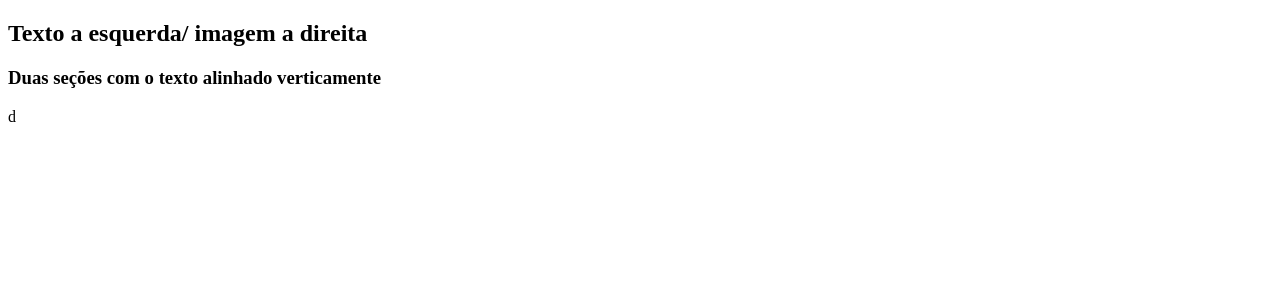
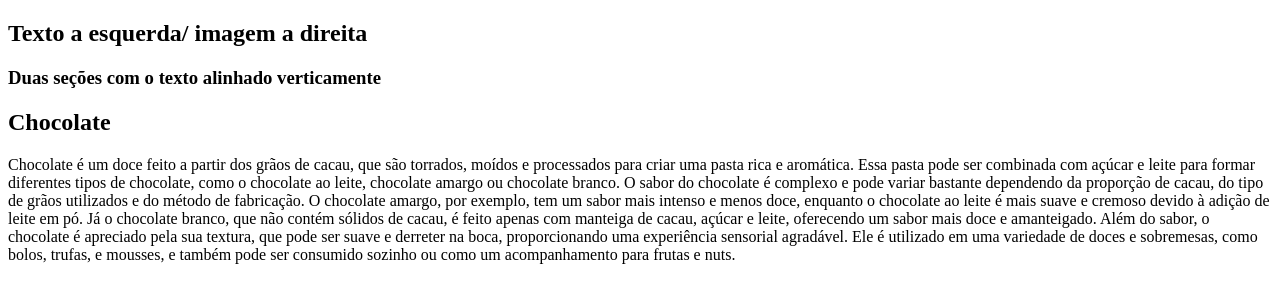
Before and after one commit to SaraVenancioOliveira/Imagem_texto, a plain HTML site: page index.html in a window 1280 px wide. Drawn offline with Linux system fonts and the light colour scheme.

Commit message:
bvnbnvbv

```diff
--- a/index.html
+++ b/index.html
@@ -12,7 +12,20 @@
         <h3>Duas seções com o texto alinhado verticamente</h3>
     </section>
     </section class="seçao">
-    <div></div>
-    <div></div>d
+    <div>
+  <h2> Chocolate</h2>
+  <p>Chocolate é um doce feito a partir dos grãos de cacau, que são torrados, moídos e processados para criar uma pasta rica e aromática. Essa pasta pode ser combinada com açúcar e leite para formar diferentes tipos de chocolate, como o chocolate ao leite, chocolate amargo ou chocolate branco.
+
+    O sabor do chocolate é complexo e pode variar bastante dependendo da proporção de cacau, do tipo de grãos utilizados e do método de fabricação. O chocolate amargo, por exemplo, tem um sabor mais intenso e menos doce, enquanto o chocolate ao leite é mais suave e cremoso devido à adição de leite em pó. Já o chocolate branco, que não contém sólidos de cacau, é feito apenas com manteiga de cacau, açúcar e leite, oferecendo um sabor mais doce e amanteigado.
+
+    Além do sabor, o chocolate é apreciado pela sua textura, que pode ser suave e derreter na boca, proporcionando uma experiência sensorial agradável. Ele é utilizado em uma variedade de doces e sobremesas, como bolos, trufas, e mousses, e também pode ser consumido sozinho ou como um acompanhamento para frutas e nuts.
+
+
+
+    </p>
+    </div>
+    <div>
+
+    </div>
 </body>
 </html>
```
